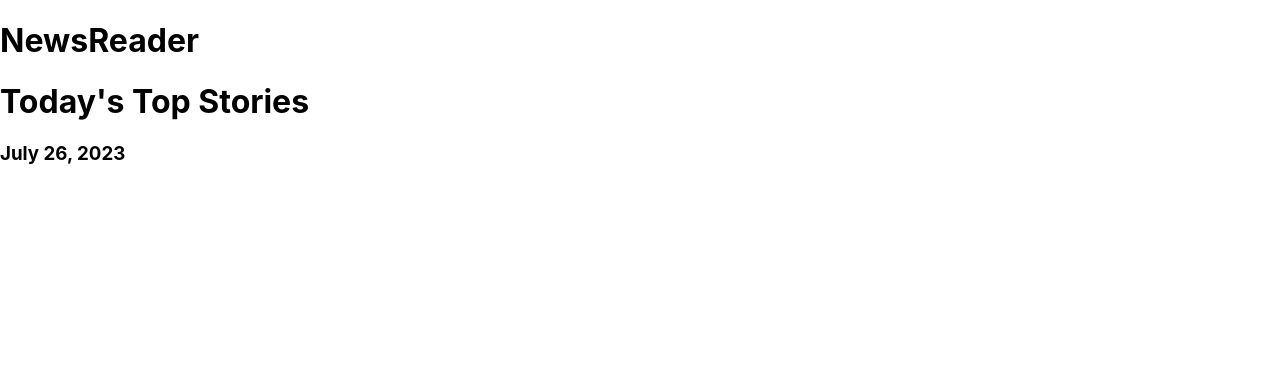
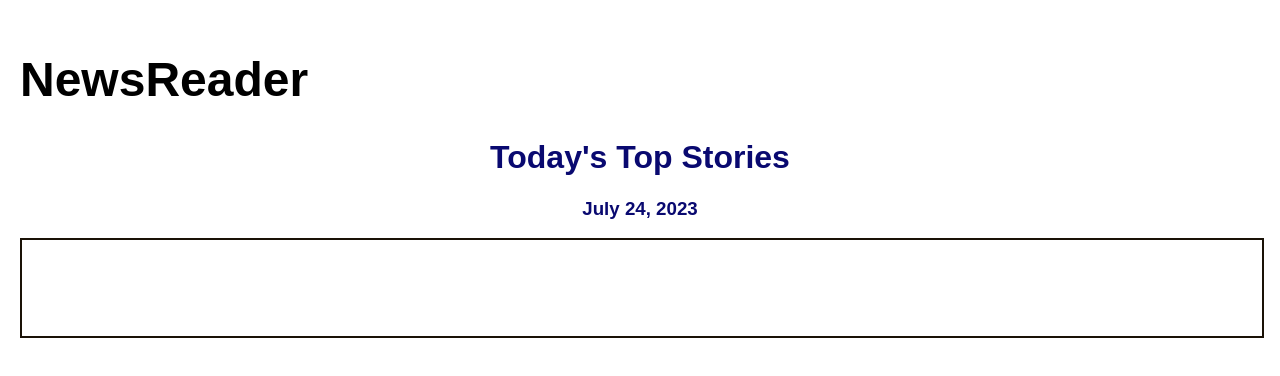
Before and after one commit to klwats/take-home, a React (Create React App) app: page / in a window 1280 px wide. Shown: the top 376 px of the page. Built offline with nearby package versions, Linux system fonts and the light colour scheme.

Commit message:
Add styling to home and ind story pages

```diff
--- a/src/App/App.js
+++ b/src/App/App.js
@@ -11,16 +11,16 @@ const App = () => {
   var [date, setDate] = useState(new Date())
   var [todaysStories, setTodaysStories] = useState('')
 
-  const getYesterday = () => {
-    const yesterday = new Date(date);
-    yesterday.setDate(yesterday.getDate() - 1);
-    return yesterday;
-  }
+  // const getYesterday = () => {
+  //   const yesterday = new Date(date);
+  //   yesterday.setDate(yesterday.getDate() - 1);
+  //   return yesterday;
+  // }
 
-  useEffect(() => {
-    const yesterdayDate = getYesterday();
-    setDate(yesterdayDate)
-  }, []);
+  // useEffect(() => {
+  //   const yesterdayDate = getYesterday();
+  //   setDate(yesterdayDate)
+  // }, []);
 
   //when fetch call happens to get stories from yesterday; set todaysStories to that data
 
--- /dev/null
+++ b/src/Header/Header.css
@@ -0,0 +1,6 @@
+.header {
+    display: flex;
+    justify-content: flex-begin;
+    font-size: 48px;
+
+}
--- a/src/Header/Header.js
+++ b/src/Header/Header.js
@@ -1,8 +1,9 @@
 import React from 'react';
+import '../Header/Header.css'
 
 const Header = () => {
     return (
-        <h1>NewsReader</h1>
+        <h1 className='header'>NewsReader</h1>
     )
 }
 
--- /dev/null
+++ b/src/Home/Home.css
@@ -0,0 +1,35 @@
+body {
+    margin: 0;
+    padding: 0;
+    font-family: Arial, sans-serif;
+}
+
+/* header {
+    background-color: #333;
+    color: #fff;
+    padding: 10px;
+    text-align: center;
+} */
+
+main {
+    padding: 20px;
+}
+
+.grid-container {
+    display: grid;
+    grid-template-columns: repeat(3, 1fr);
+    gap: 20px;
+}
+
+/* .grid-item {
+    background-color: #f0f0f0;
+    padding: 20px;
+    border: 1px solid #ccc;
+} */
+
+.top-stories,
+.date {
+    display: flex;
+    justify-content: center;
+    color: rgb(9, 9, 112);
+}
--- a/src/Home/Home.js
+++ b/src/Home/Home.js
@@ -1,5 +1,6 @@
 import React from 'react';
-import Story from '../Story/Story'
+import Story from '../Story/Story';
+import '../Home/Home.css'
 
 const Home = ({ date }) => {
 
@@ -11,8 +12,9 @@ const Home = ({ date }) => {
 
     return (
         <div>
-            <h1>Today's Top Stories</h1>
-            <h3>{formattedDate}</h3>
+            <h1 className='top-stories'>Today's Top Stories</h1>
+            <h3 className='date'>July 24, 2023</h3>
+            {/* <h3>{formattedDate}</h3> */}
             <Story date={date} />
         </div>
     )
--- /dev/null
+++ b/src/Stories/Stories.css
@@ -0,0 +1,24 @@
+.individual-story-container {
+    display: flex;
+    flex-wrap: wrap;
+    gap: 20px;
+}
+
+
+.left-column {
+    flex: 1;
+    max-width: 400px;
+
+}
+
+
+.right-column {
+    flex: 1;
+    max-width: 600px;
+
+}
+
+.ind-story-image {
+    height: 50%;
+    width: 50%
+}
--- a/src/Stories/Stories.js
+++ b/src/Stories/Stories.js
@@ -1,6 +1,7 @@
 import React from 'react';
 import { storyData } from '../testData'
 import { useParams } from 'react-router-dom'
+import '../Stories/Stories.css'
 
 function Stories() {
     const { id } = useParams();
@@ -24,12 +25,16 @@ function Stories() {
 
     return (
         //storyDetails.map(story => {
-        <div className="individual-story">
-            <h2>{title}</h2>
-            <img src={urlToImage} alt={description} />
-            <p>{description}</p>
-            <p>{publishedAt}</p>
-            <p>{content}</p>
+        <div className="individual-story-container">
+            <div className='left-column'>
+                <h2>{title}</h2>
+                <img className='ind-story-image' src={urlToImage} alt={description} />
+                <p>{publishedAt}</p>
+            </div>
+            <div className='right-column'>
+                <p>{description}</p>
+                <p>{content}</p>
+            </div>
         </div>
         //}
     )
--- /dev/null
+++ b/src/Story/Story.css
@@ -0,0 +1,38 @@
+/* .grid-container {
+    display: grid;
+    grid-template-columns: repeat(3, 1fr);
+    gap: 20px;
+} */
+
+
+.grid-item {
+    border: 1px solid #ccc;
+    padding: 20px;
+}
+
+.grid-container {
+    display: grid;
+    grid-template-columns: repeat(3, 19em);
+    grid-template-rows: unset;
+    gap: 2em 3.5em;
+    width: 100%;
+    min-width: fit-content;
+    margin: auto;
+    height: 100%;
+    justify-content: center;
+    padding: 3em 0;
+    border: #1a1207 solid 2px;
+    background-color: none;
+}
+
+.home-image {
+    width: 50%;
+    height: 33%;
+    display: flex;
+    align-items: center;
+}
+
+.home-headline {
+    font-size: 24px;
+    color: black;
+}
--- a/src/Story/Story.js
+++ b/src/Story/Story.js
@@ -1,6 +1,7 @@
 import React from 'react';
 import { storyData } from '../testData'
 import { NavLink } from 'react-router-dom'
+import '../Story/Story.css'
 
 function Story({ date }) {
     const filteredStories = storyData.articles.filter(article => {
@@ -21,12 +22,12 @@ function Story({ date }) {
     })
 
     return (
-        <div>
+        <div className='grid-container'>
             {indStory.map((story, index) => (
                 <NavLink to={`/stories/${index}`} key={index}>
                     < div >
-                        <h1>{story.headline}</h1>
-                        <img src={story.image} alt={story.description} />
+                        <h1 className='home-headline'>{story.headline}</h1>
+                        <img className='home-image' src={story.image} alt={story.description} />
                         <p>{story.description}</p>
                         <date>{story.date}</date>
                     </div>
--- a/src/testData.js
+++ b/src/testData.js
@@ -12,7 +12,7 @@ export const storyData = {
             "description": "A smart display, like Googles Pixel Tablet or Amazons Echo Show, can boost your productivity, keep you updated on news and weather, and connect you to your smart home. But you dont need to buy a new display to reap the smart benefits: With iOS 17, your iPh…",
             "url": "https://lifehacker.com/turn-your-iphone-into-a-smart-display-using-ios-17s-sta-1850669362",
             "urlToImage": "https://i.kinja-img.com/gawker-media/image/upload/c_fill,f_auto,fl_progressive,g_center,h_675,pg_1,q_80,w_1200/b5fd1653da2b0dcac0ef6053f4cdf952.jpg",
-            "publishedAt": "2023-07-24T16:00:00Z",
+            "publishedAt": "2023-07-26T16:00:00Z",
             "content": "A smart display, like Googles Pixel Tablet or Amazons Echo Show, can boost your productivity, keep you updated on news and weather, and connect you to your smart home. But you dont need to buy a new … [+2625 chars]"
         },
         {
@@ -25,7 +25,7 @@ export const storyData = {
             "description": "Twitters rebrand to X is both a bad joke and an attempt by Elon Musk to realize his decades-long ambition for an all-conquering super app.",
             "url": "https://www.wired.com/story/twitter-x-rebrand-elon-musk/",
             "urlToImage": "https://media.wired.com/photos/64beb5390a0f9ed43773f2eb/191:100/w_1280,c_limit/Twitter-Is-Now-X-Business-1551344660.jpg",
-            "publishedAt": "2023-07-24T17:32:50Z",
+            "publishedAt": "2023-07-26T17:32:50Z",
             "content": "The last time Elon Musk flipped the bird at his users, it was to switch Twitters logo to a grinning Shiba Inua hilarious inside joke that pumped the value of the dogecoin cryptocurrency, in which Mus… [+3109 chars]"
         },
         {
@@ -38,7 +38,7 @@ export const storyData = {
             "description": "Apple has opened applications for its Vision Pro developer kits so that developers can test their apps on the upcoming headset. Apple is also offering labs in six different cities.",
             "url": "https://www.theverge.com/2023/7/24/23805883/apple-vision-pro-ar-headset-developer-kit",
             "urlToImage": "https://cdn.vox-cdn.com/thumbor/Y7KYVxd9uuiQWLS3sUglA5RsNCU=/0x0:5568x3712/1200x628/filters:focal(2784x1856:2785x1857)/cdn.vox-cdn.com/uploads/chorus_asset/file/24704593/DSC_0924.jpg",
-            "publishedAt": "2023-07-24T17:28:51Z",
+            "publishedAt": "2023-07-26T17:28:51Z",
             "content": "Apple is taking applications for Vision Pro developer kits\r\nApple is taking applications for Vision Pro developer kits\r\n / Apple is going to loan out headsets so that developers can get their apps up… [+1557 chars]"
         },
         {
@@ -51,7 +51,7 @@ export const storyData = {
             "description": "India to face apple crunch as heavy rain hits production  Reuters India",
             "url": "https://consent.google.com/ml?continue=https://news.google.com/rss/articles/CBMiYmh0dHBzOi8vd3d3LnJldXRlcnMuY29tL3dvcmxkL2luZGlhL2luZGlhLWZhY2UtYXBwbGUtY3J1bmNoLWhlYXZ5LXJhaW4taGl0cy1wcm9kdWN0aW9uLTIwMjMtMDctMjQv0gEA?oc%3D5&gl=FR&hl=en-US&cm=2&pc=n&src=1",
             "urlToImage": null,
-            "publishedAt": "2023-07-24T05:32:00Z",
+            "publishedAt": "2023-07-26T05:32:00Z",
             "content": "We use cookies and data to<ul><li>Deliver and maintain Google services</li><li>Track outages and protect against spam, fraud, and abuse</li><li>Measure audience engagement and site statistics to unde… [+1131 chars]"
         }
     ]
```
